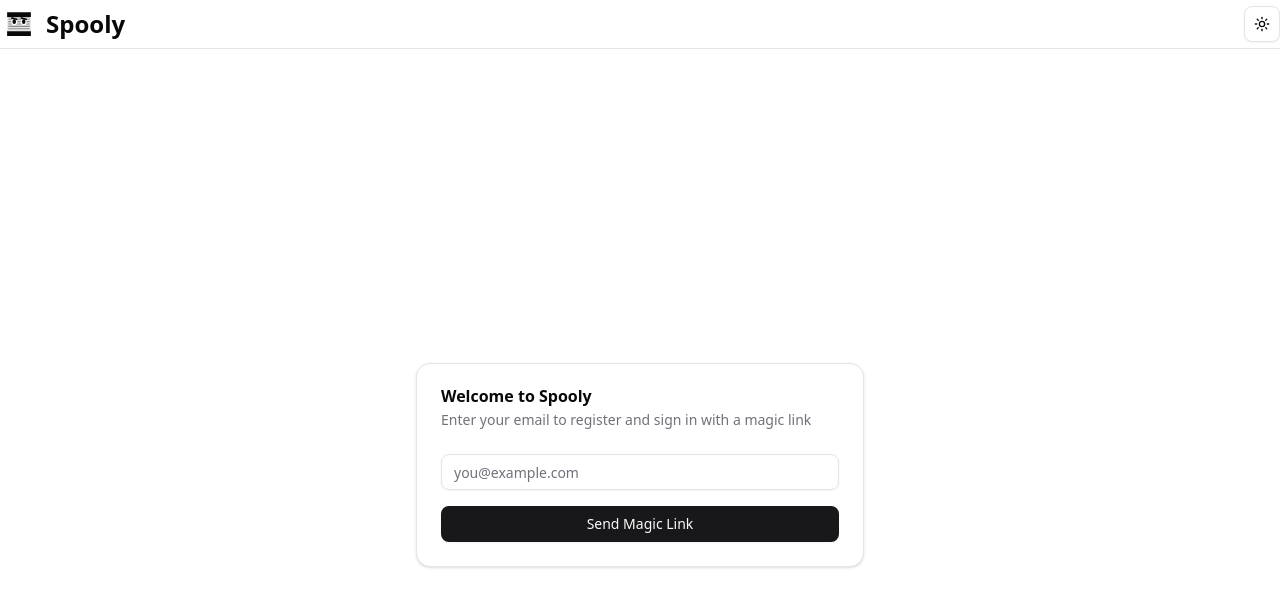
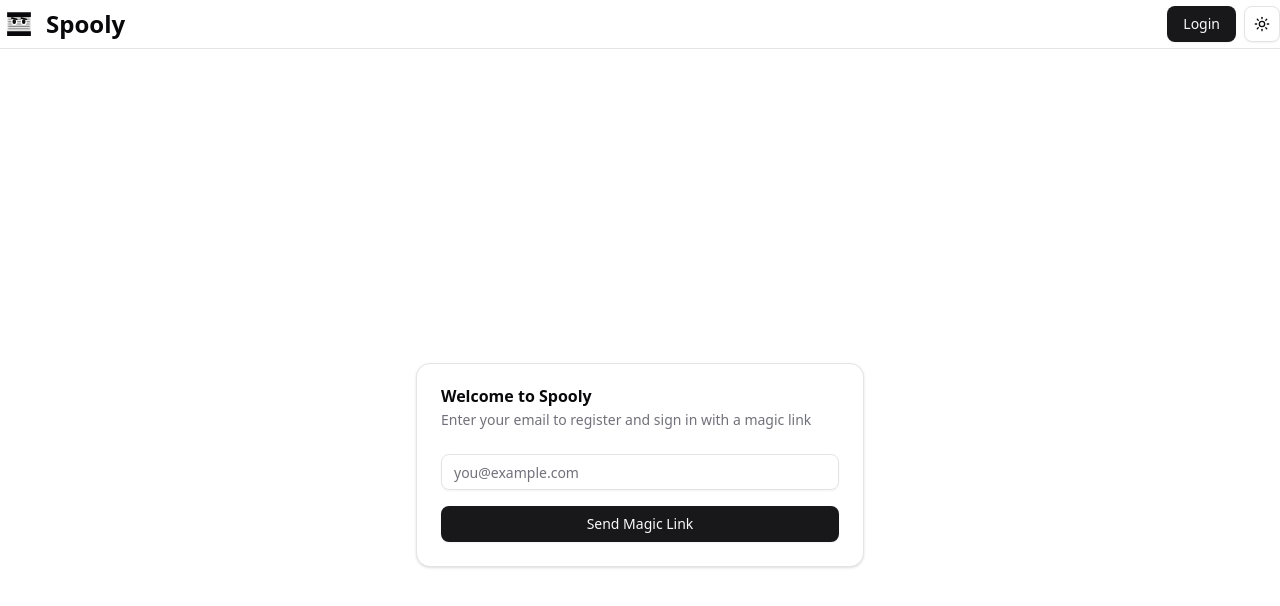
Before and after one commit to OliverRC/spooly, a Next.js app: page /login in a window 1280 px wide. Shown: the top 606 px of the page. Built offline with nearby package versions, Linux system fonts and the light colour scheme; no server answers.

Commit message:
Add a logout button

```diff
--- a/src/app/login/actions.ts
+++ b/src/app/login/actions.ts
@@ -32,3 +32,9 @@ export async function magicLinkLogin(previousState: { sent: boolean }, formData:
     sent: true
   }
 }
+
+export async function logout() {
+  const supabase = await createClient();
+  await supabase.auth.signOut();
+  redirect('/');
+}
--- a/src/components/header.tsx
+++ b/src/components/header.tsx
@@ -1,7 +1,17 @@
 import { Logo } from "./logo";
 import { ModeToggle } from "./mode-toggle";
+import { Button } from "./ui/button";
+import Link from "next/link";
+import { createClient } from "@/utils/supabase/server";
+import { logout } from "@/app/login/actions";
 
-export function Header() {
+export async function Header() {
+  const supabase = await createClient();
+
+  const {
+    data: { user },
+  } = await supabase.auth.getUser();
+
   return (
     <header className="border-b">
       <div className="mx-auto max-w-7xl flex h-12 items-center justify-between">
@@ -9,7 +19,21 @@ export function Header() {
           <Logo />
           <h1 className="text-2xl font-bold">Spooly</h1>
         </div>
-        <ModeToggle />
+        <div className="flex items-center gap-2">
+          {user ? (
+            <>
+              <span className="text-sm">{user.email}</span>
+              <form action={logout}>
+                <Button type="submit" variant="outline">Logout</Button>
+              </form>
+            </>
+          ) : (
+            <Link href="/login">
+              <Button>Login</Button>
+            </Link>
+          )}
+          <ModeToggle />
+        </div>
       </div>
     </header>
   );
```
